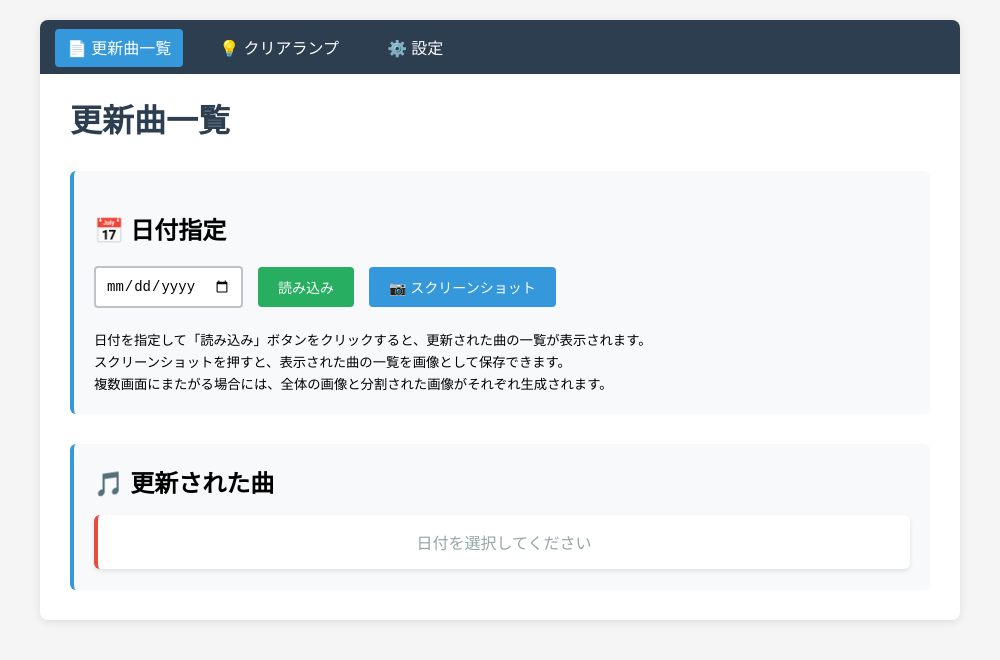
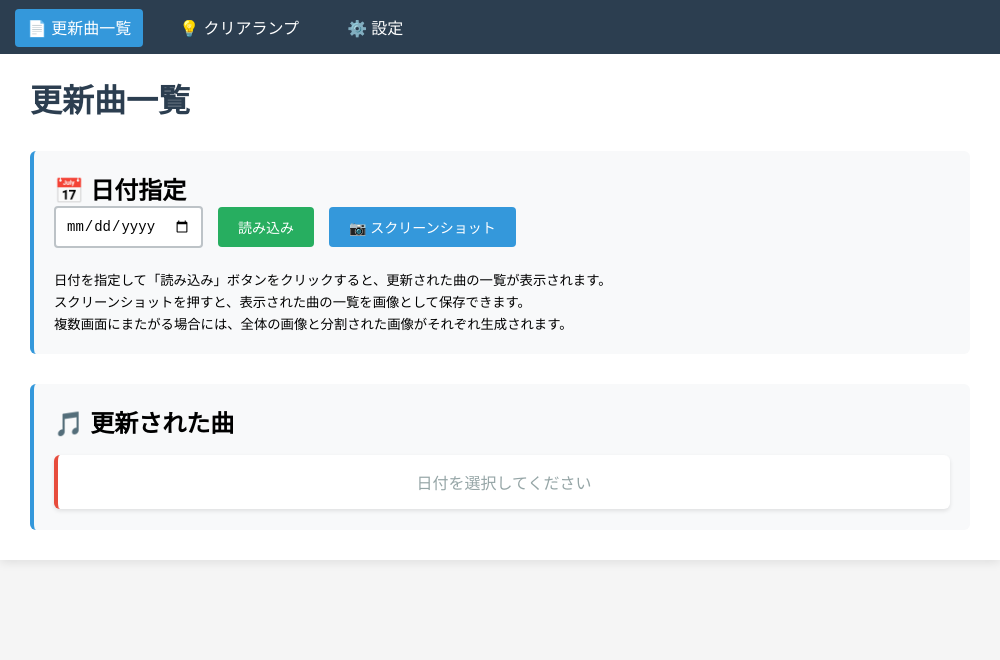
Before and after one commit to 867-candy/Beat-Archive, an Electron app: page renderer/index.html in a window 1000 px wide. Both pictures are taken after a click on the button "読み込み". Drawn offline with Linux system fonts and the light colour scheme; no server answers.

Commit message:
fix nav margin

```diff
--- a/renderer/index.html
+++ b/renderer/index.html
@@ -7,23 +7,23 @@
     body {
       font-family: 'Segoe UI', Tahoma, Geneva, Verdana, sans-serif;
       margin: 0;
-      padding: 20px;
+     /* padding: 20px;*/
       background-color: #f5f5f5;
     }
     .container {
       max-width: none;
       width: auto;
-      margin: 0 20px;
+      margin: 0;
       background: white;
       padding: 30px;
-      border-radius: 8px;
+     /* border-radius: 8px;*/
       box-shadow: 0 2px 10px rgba(0,0,0,0.1);
     }
     .nav {
       background: #2c3e50;
       padding: 15px;
       margin: -30px -30px 20px -30px;
-      border-radius: 8px 8px 0 0;
+     /* border-radius: 8px 8px 0 0;*/
     }
     .nav a {
       color: white;
@@ -129,7 +129,7 @@
     <h1>更新曲一覧</h1>
 
     <div class="section">
-      <h2>📅 日付指定</h2>
+      <h2 style="margin: 0;">📅 日付指定</h2>
       <div class="date-controls">
         <input type="date" id="dateInput" />
         <button class="btn primary" id="loadBtn">読み込み</button>
--- a/renderer/renderer.js
+++ b/renderer/renderer.js
@@ -342,9 +342,12 @@ document.getElementById('loadBtn').addEventListener('click', async () => {
     statsElement.style.background = '#e8f5e8';
     statsElement.style.borderLeft = '4px solid #27ae60';
     statsElement.style.fontWeight = 'bold';
+    statsElement.style.marginBottom = '30px';
+    statsElement.style.marginTop = '30px';
+    statsElement.style.fontSize = '1.3rem';
 
     let statsHtml = `
-      <div style="color: #27ae60; font-size: 16px;">📊 ${date}のプレイ統計</div>
+      <div style="color: #27ae60; font-size: 1.3rem;">📊 ${date}のプレイ統計</div>
       <div style="margin-top: 10px; line-height: 1.5;">
         🎵更新楽曲数: <span style="color: #2c3e50;">${displayedSongsCount}曲</span>`;
 
```
Also changed, not shown: renderer/clearlamp.html (+5 -5 lines), renderer/settings.html (+5 -5 lines), 1 other file.
